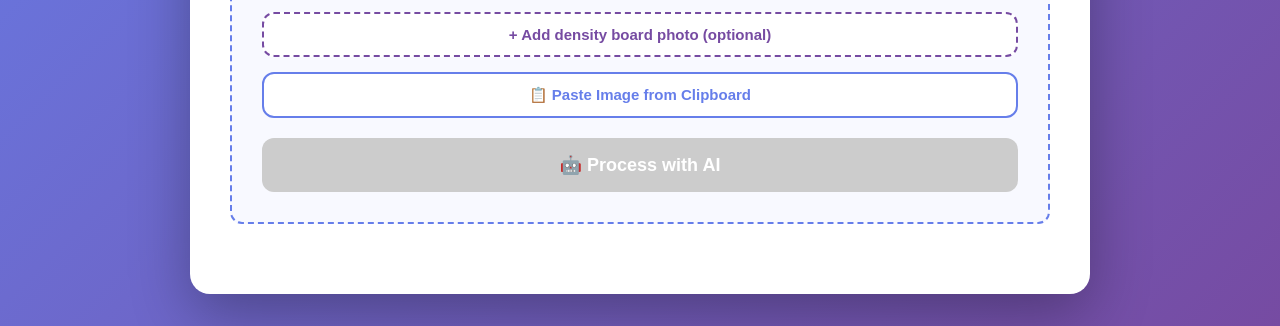
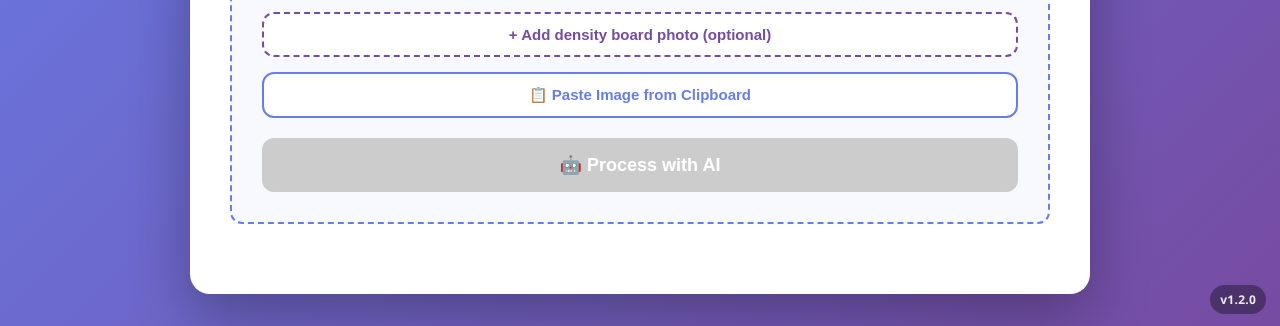
Before and after one commit to avinashboy/petrol-automated, a plain HTML site: page index.html in a window 1280 px wide. Shown: the part 474-800 px from the top of the page. Drawn offline with Linux system fonts and the light colour scheme.

Commit message:
docs: Add in the version number in the site and the version log

```diff
--- a/index.html
+++ b/index.html
@@ -410,6 +410,24 @@
         .row {
           grid-template-columns: 1fr;
         }
+      }
+
+      /* Bump APP_VERSION + version.md on every deploy */
+      .app-version {
+        position: fixed;
+        right: 14px;
+        bottom: 12px;
+        z-index: 50;
+        font-size: 12px;
+        font-weight: 600;
+        letter-spacing: 0.02em;
+        color: rgba(255, 255, 255, 0.9);
+        background: rgba(0, 0, 0, 0.35);
+        padding: 6px 10px;
+        border-radius: 999px;
+        backdrop-filter: blur(4px);
+        user-select: none;
+        pointer-events: none;
       }
     </style>
   </head>
@@ -719,13 +737,20 @@
       </div>
     </div>
 
+    <!-- Keep in sync with APP_VERSION below and upload/version.md -->
+    <div class="app-version" id="appVersion">v1.2.0</div>
+
     <script>
       // Configuration - secrets now live in Cloudflare environment variables.
       // The browser calls our own /api/* proxies, which add the secret keys
       // server-side before forwarding to Google Apps Script / OpenRouter.
+      // On every deploy: bump APP_VERSION here, the badge text above, and version.md
+      const APP_VERSION = "1.2.0";
       const SCRIPT_URL = "/api/sheet";
       const OPENROUTER_PROXY_URL = "/api/ocr";
       const LLM_MODEL = "google/gemini-2.5-flash";
+
+      document.getElementById("appVersion").textContent = "v" + APP_VERSION;
 
       let uploadedImages = {
         receipt: null,
```
Also changed, not shown: 1 other file.
